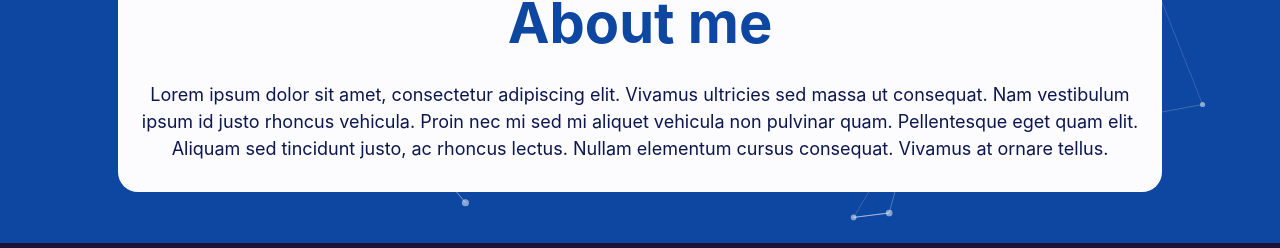
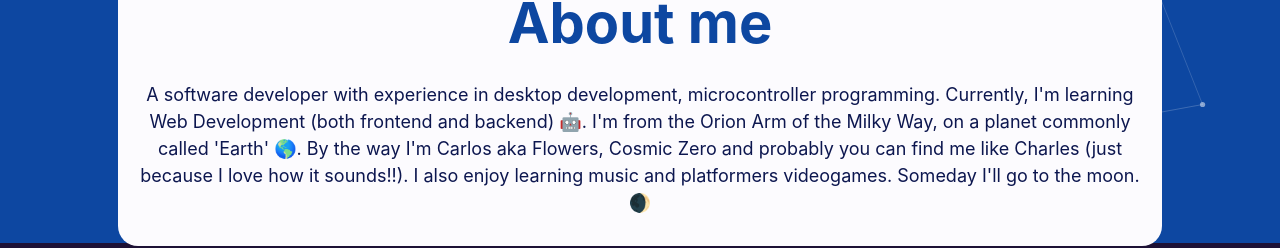
Before and after one commit to CharlesWiiFlowers/charleswiiflowers.github.io, a React (Vite) app: page / in a window 1280 px wide. Shown: the part 557-805 px from the top of the page. Built offline with nearby package versions, Linux system fonts and the light colour scheme.

Commit message:
[🦈] Feature: First oficial deployment

```diff
--- a/index.html
+++ b/index.html
@@ -3,9 +3,9 @@
   <head>
     <meta charset="UTF-8" />
     <link rel="stylesheet" type='text/css' href="https://cdn.jsdelivr.net/gh/devicons/devicon@latest/devicon.min.css" />
-    <link rel="icon" type="image/svg+xml" href="/vite.svg" />
+    <link rel="icon" type="image/svg+xml" href="/extra/icon.webp" />
     <meta name="viewport" content="width=device-width, initial-scale=1.0" />
-    <title>Vite + React + TS</title>
+    <title>Cosmic place</title>
   </head>
   <body>
     <div id="root"></div>
--- a/src/assets/data.json
+++ b/src/assets/data.json
@@ -1,6 +1,6 @@
 {
     "name": "🌟 Cosmic Zero 🚀",
-    "about-me": "Lorem ipsum dolor sit amet, consectetur adipiscing elit. Vivamus ultricies sed massa ut consequat. Nam vestibulum ipsum id justo rhoncus vehicula. Proin nec mi sed mi aliquet vehicula non pulvinar quam. Pellentesque eget quam elit. Aliquam sed tincidunt justo, ac rhoncus lectus. Nullam elementum cursus consequat. Vivamus at ornare tellus.",
+    "about-me": "A software developer with experience in desktop development, microcontroller programming. Currently, I'm learning Web Development (both frontend and backend) 🤖. I'm from the Orion Arm of the Milky Way, on a planet commonly called 'Earth' 🌎. By the way I'm Carlos aka Flowers, Cosmic Zero and probably you can find me like Charles (just because I love how it sounds!!). I also enjoy learning music and platformers videogames. Someday I'll go to the moon. 🌒",
     "avatar-url": "https://avatars.githubusercontent.com/u/118225501?v=4",
     "skill-list": [
         {"category": "languages", "name": "Arduino", "source": "https://cdn.jsdelivr.net/gh/devicons/devicon@latest/icons/arduino/arduino-original-wordmark.svg"},
```
Also changed, not shown: public/extra/icon.webp (added).
